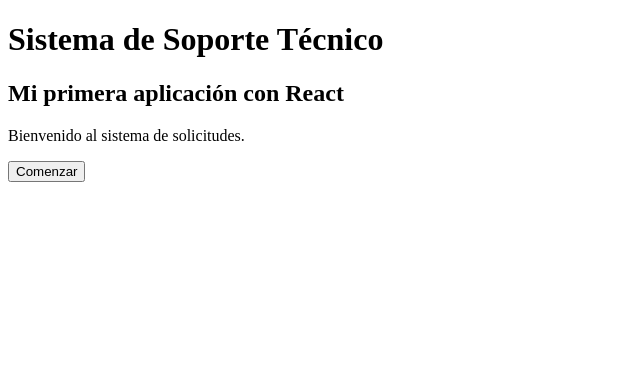
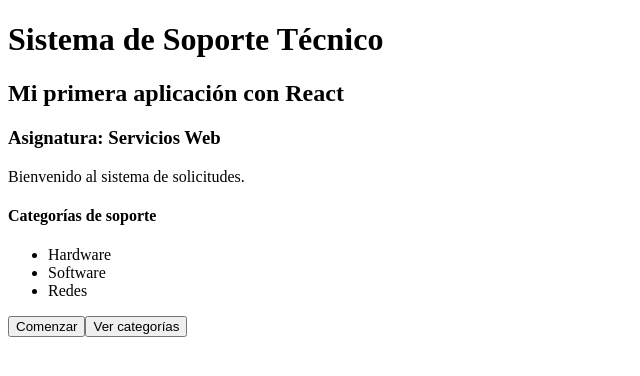
Before and after one commit to daamaleman/ReactPractice, a React (Vite) app: page / in a window 1280 px wide. Shown: the top 376 px of the page, without its empty margins (0-640 px from the left). Built offline with nearby package versions, Linux system fonts and the light colour scheme.

Commit message:
feat(app): add subject, category list and second alert button
Complete microreto A: render subject with a JS expression, map a categories array into a list, and add a button with a different alert.

```diff
--- a/src/App.jsx
+++ b/src/App.jsx
@@ -5,13 +5,28 @@
 import './App.css'
 
 function App() {
+  const asignatura = 'Servicios Web'
+  const categorias = ['Hardware', 'Software', 'Redes']
+
   return (
       <main>
         <h1>Sistema de Soporte Técnico</h1>
         <h2>Mi primera aplicación con React</h2>
+        <h3>Asignatura: {asignatura}</h3>
         <p>Bienvenido al sistema de solicitudes.</p>
+
+        <h4>Categorías de soporte</h4>
+        <ul>
+          {categorias.map(c => (
+              <li key={c}>{c}</li>
+          ))}
+        </ul>
+
         <button onClick={() => alert('Bienvenido a React')}>
           Comenzar
+        </button>
+        <button onClick={() => alert('Elige una categoría para registrar tu solicitud')}>
+          Ver categorías
         </button>
       </main>
   )
```
